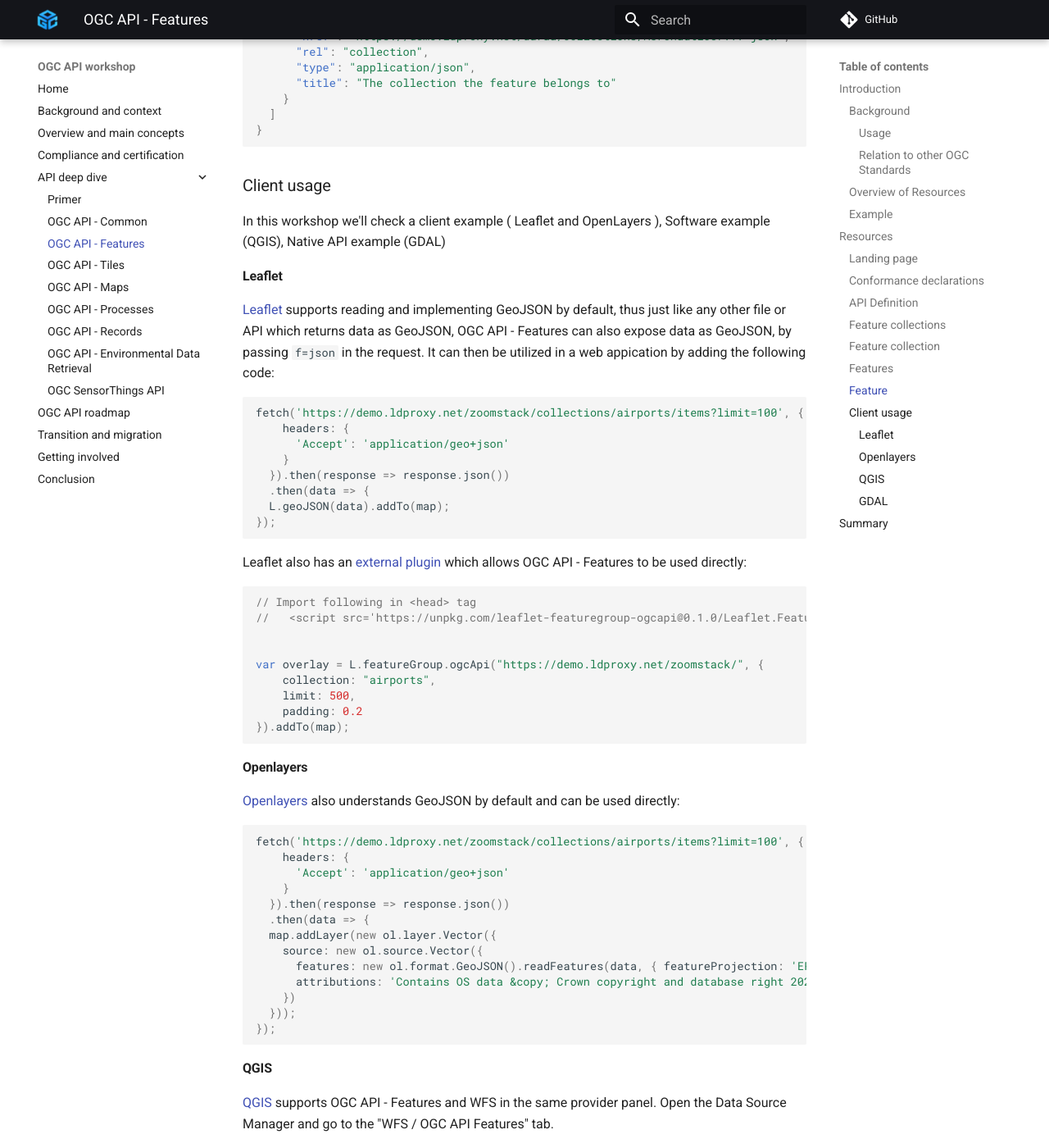
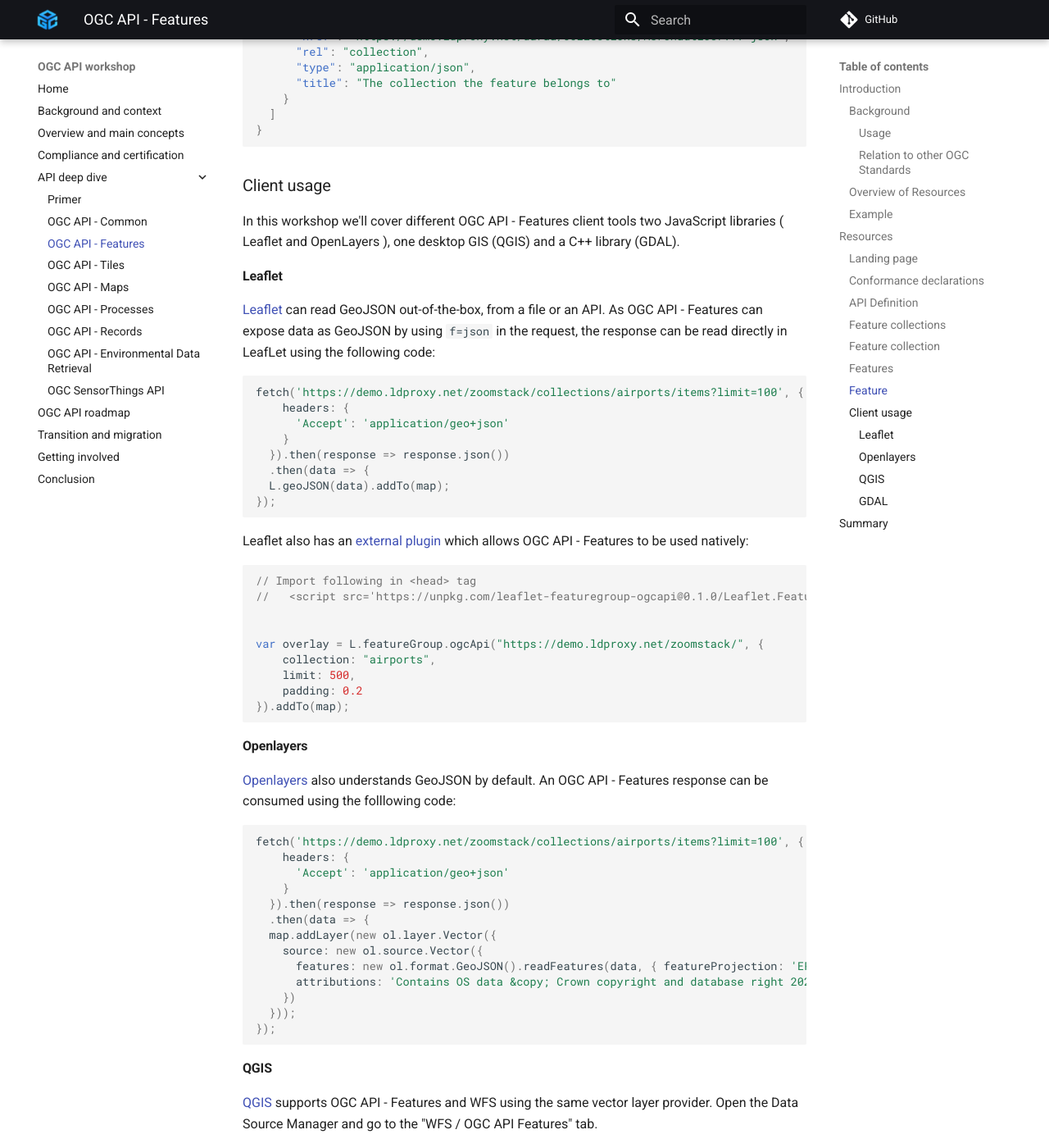
Before and after one commit to opengeospatial/ogcapi-workshop, an MkDocs documentation site: the page built from workshop/content/docs/api-deep-dive/features.md, in a window 1280 px wide and 1400 px high, scrolled down 13330 px. Shown: the whole window at 82% size. Built offline with MkDocs 1.6.1 and Material for MkDocs 9.7.7, drawn with Linux system fonts in a browser that asks for light colours; comment, search, counter and statistics services are not loaded; some of the changed text lies outside the part shown.

Commit message:
- Reviewed text on client access section og OAF.

````diff
--- a/workshop/content/docs/api-deep-dive/features.md
+++ b/workshop/content/docs/api-deep-dive/features.md
@@ -677,11 +677,11 @@
 
 ### Client usage
 
-In this workshop we'll check a client example ( Leaflet and OpenLayers ), Software example (QGIS), Native API example (GDAL)
+In this workshop we'll cover different OGC API - Features client tools two JavaScript libraries ( Leaflet and OpenLayers ), one desktop GIS (QGIS) and a C++ library (GDAL).
 
 #### Leaflet
 
-[Leaflet](https://leafletjs.com) supports reading and implementing GeoJSON by default, thus just like any other file or API which returns data as GeoJSON, OGC API - Features can also expose data as GeoJSON, by passing `f=json` in the request.  It can then be utilized in a web appication by adding the following code:
+[Leaflet](https://leafletjs.com) can read GeoJSON out-of-the-box, from a file or an API. As OGC API - Features can expose data as GeoJSON by using `f=json` in the request, the response can be read directly in LeafLet using the following code:
 
 ```javascript
 fetch('https://demo.ldproxy.net/zoomstack/collections/airports/items?limit=100', {
@@ -694,7 +694,7 @@
 });
 ```
 
-Leaflet also has an [external plugin](https://gitlab.com/IvanSanchez/leaflet.featuregroup.ogcapi) which allows OGC API - Features to be used directly:
+Leaflet also has an [external plugin](https://gitlab.com/IvanSanchez/leaflet.featuregroup.ogcapi) which allows OGC API - Features to be used natively:
 
 ```javascript
 // Import following in <head> tag
@@ -710,7 +710,7 @@
 
 #### Openlayers
 
-[Openlayers](https://openlayers.org/) also understands GeoJSON by default and can be used directly:
+[Openlayers](https://openlayers.org/) also understands GeoJSON by default. An OGC API - Features response can be consumed using the folllowing code:
 
 ```javascript
 fetch('https://demo.ldproxy.net/zoomstack/collections/airports/items?limit=100', {
@@ -730,7 +730,7 @@
 
 #### QGIS
 
-[QGIS](https://qgis.org) supports OGC API - Features and WFS in the same provider panel.  Open the Data Source Manager and go to the "WFS / OGC API Features" tab.
+[QGIS](https://qgis.org) supports OGC API - Features and WFS using the same vector layer provider.  Open the Data Source Manager and go to the "WFS / OGC API Features" tab.
 
 ![qgis-data-source-manager](../assets/images/qgis-data-source-manager.png){width="100.0%"}
 
@@ -777,4 +777,4 @@
 ## Summary
 
 OGC API - Features provides functionality for working with vector data on the Web.  This deep dive
-provided an overview of the standard and the various Resources and endpoints that are supported.
+provided an overview of the standard and the various Resources and endpoints that are supported, as well as example of how-to access it using different clients.
````
